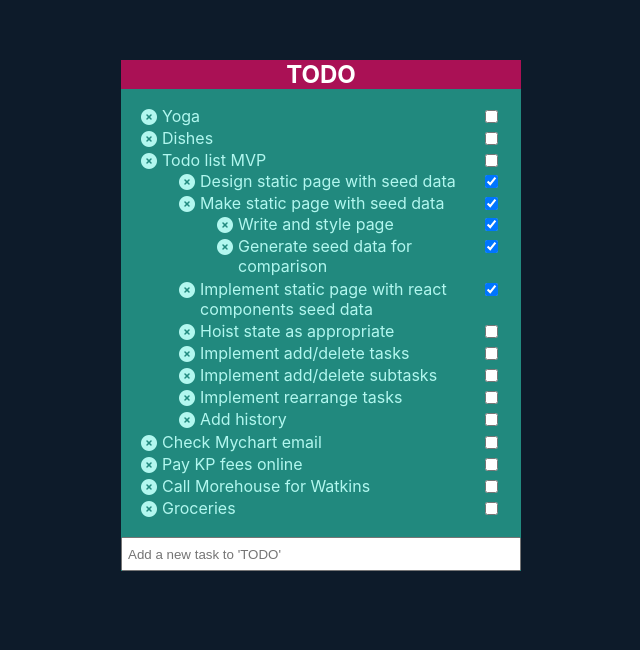
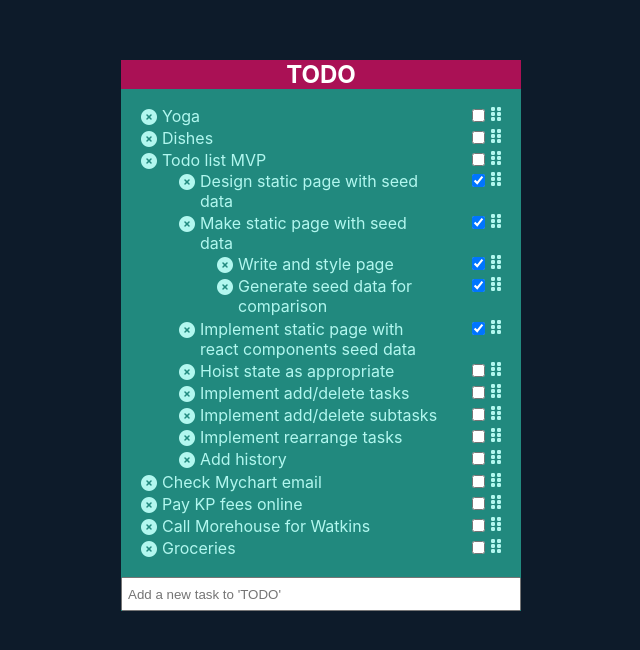
Before and after one commit to SirDoctorPresident/braindump, a React (Create React App) app: page / in a window 1280 px wide. Shown: the part 140-790 px from the top of the page, without its empty margins (319-959 px from the left). Built offline with nearby package versions, Linux system fonts and the light colour scheme.

Commit message:
Added gross drag and drop functionality

```diff
--- a/src/App.css
+++ b/src/App.css
@@ -38,12 +38,10 @@ body {
 
 .container li span:nth-child(2) {
   display: inline-block;
-  width: 90%;
+  width: 80%;
 }
 
-.container input[type='checkbox'] {
-  float: right;
-}
+
 .container li span.fa-times-circle {
   float: left;
   margin-left: -18px;
@@ -51,9 +49,18 @@ body {
   padding-right: 5px;
 }
 
-.container li input[type='checkbox'] {
-  margin-left: -18px;
-  margin-top: 4px;
+.container li .right-controls {
+  float: right;
+  display: flex;
+
+}
+
+.container li .right-controls span {
+  margin-left: 3px;
+}
+
+.container li .right-controls .fa-grip-vertical {
+  cursor: move;
 }
 
 .container .primary-add {
--- a/src/components/Task.js
+++ b/src/components/Task.js
@@ -1,6 +1,10 @@
 import React from 'react';
 
 class Task extends React.Component {
+    constructor(props){
+        super(props);
+        this.state = {dragging: false};
+    }
 
     render() {
         let subtasks = this.props.task.subtasks.map((task, index) => {
@@ -16,16 +20,25 @@ class Task extends React.Component {
         });
 
         return (
-            <li>
-                <span className="task-content"  onClick={(e, indices) => { e.stopPropagation(); this.props.selectTask(this.props.indices) }}>
+            <li className={this.state.dragging? "dragging": "" }
+                draggable={this.state.dragging}
+                onDragEnd={()=>{this.setState({dragging: false})}}
+                id={this.props.indices.join()}>
+
+                <div className="task-content" onClick={(e, indices) => { e.stopPropagation(); this.props.selectTask(this.props.indices) }}>
                     <span className="fas fa-times-circle"
                         onClick={(e) => { e.stopPropagation(); this.props.onDeleteClicked(this.props.indices) }}></span>
 
                     <span>{this.props.task.text}</span>
 
-                    <input type="checkbox" checked={this.props.task.completed}
-                        onChange={(e) => { this.props.toggleCompleted(this.props.indices) }} />
-                </span>
+                    <span className="right-controls">
+                        <input type="checkbox" checked={this.props.task.completed}
+                            onChange={(e) => { this.props.toggleCompleted(this.props.indices) }} />
+
+                        <span className="fa fa-grip-vertical"
+                              onMouseDown={()=>{this.setState({dragging: true})}}></span>
+                    </span>
+                </div>
 
                 <ul>
                     {subtasks}
--- a/src/components/TaskList.js
+++ b/src/components/TaskList.js
@@ -2,6 +2,33 @@ import React from 'react';
 import Task from './Task.js';
 
 class TaskList extends React.Component {
+    catchTask(e) {
+        e.preventDefault();
+
+        let dragging = document.querySelector('.dragging');
+        let tasks = [...document.querySelectorAll('li')];
+
+        let x = e.clientX, y = e.clientY;
+        let elementMouseIsOver = document.elementFromPoint(x, y).closest('li');
+        if(elementMouseIsOver){
+
+            let ancestor = elementMouseIsOver;
+            let inSubtask = false;
+            while(ancestor = ancestor.parentNode) {
+                if(ancestor == dragging)
+                inSubtask = true;
+            }
+
+            if(!inSubtask){
+                console.log(elementMouseIsOver.id);
+                elementMouseIsOver.parentNode.insertBefore(dragging, elementMouseIsOver.nextSibling);
+            }
+        } else {
+            dragging.parentNode.insertBefore(dragging,dragging.nextSibling);
+        }
+    }
+
+
     render() {
         let tasks = this.props.tasks.map((task, index) => {
             return <Task task={task}
@@ -13,7 +40,7 @@ class TaskList extends React.Component {
         });
 
         return (
-            <ul>{tasks}</ul>
+            <ul onDragOver={e=>this.catchTask(e)}>{tasks}</ul>
         )
     }
 }
```
